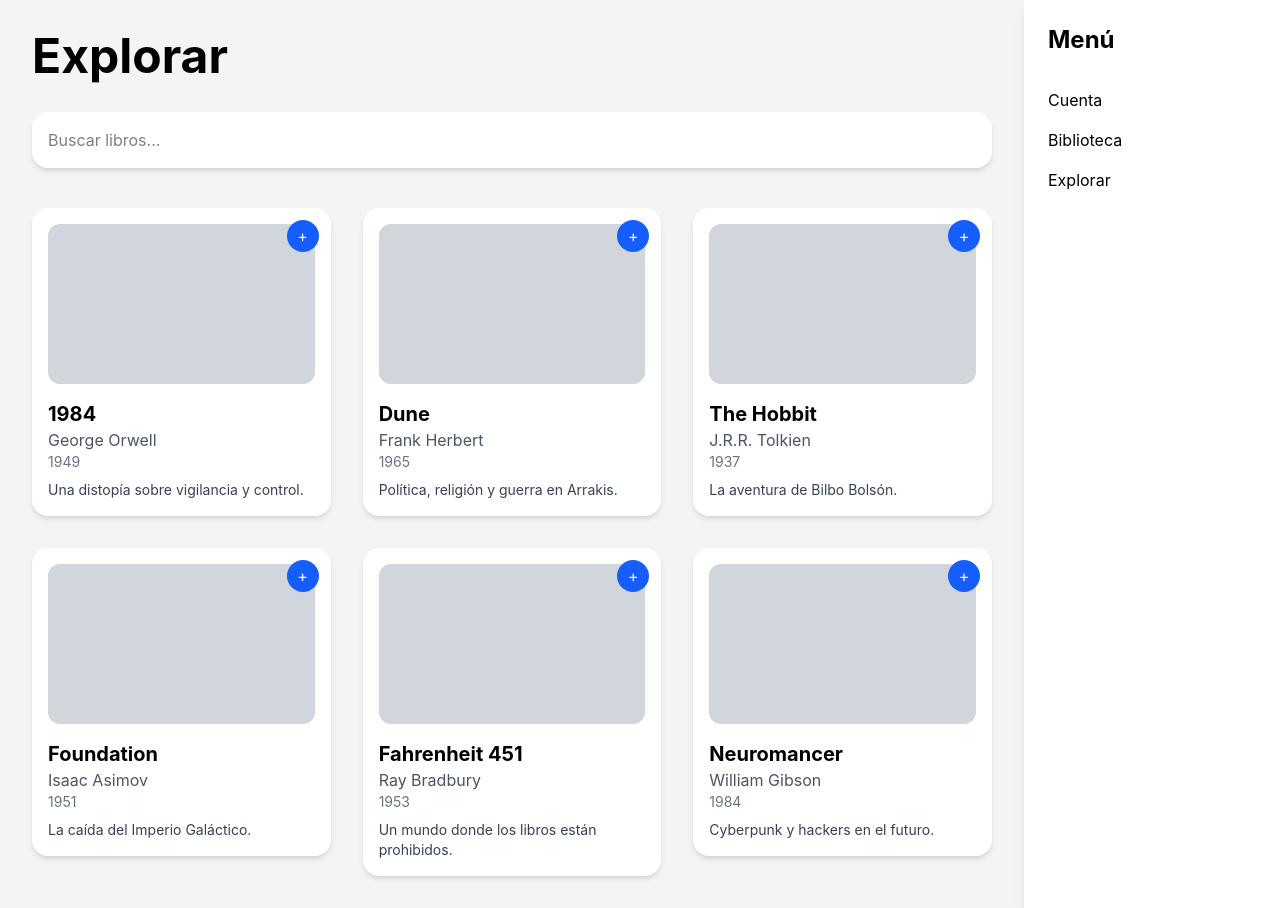
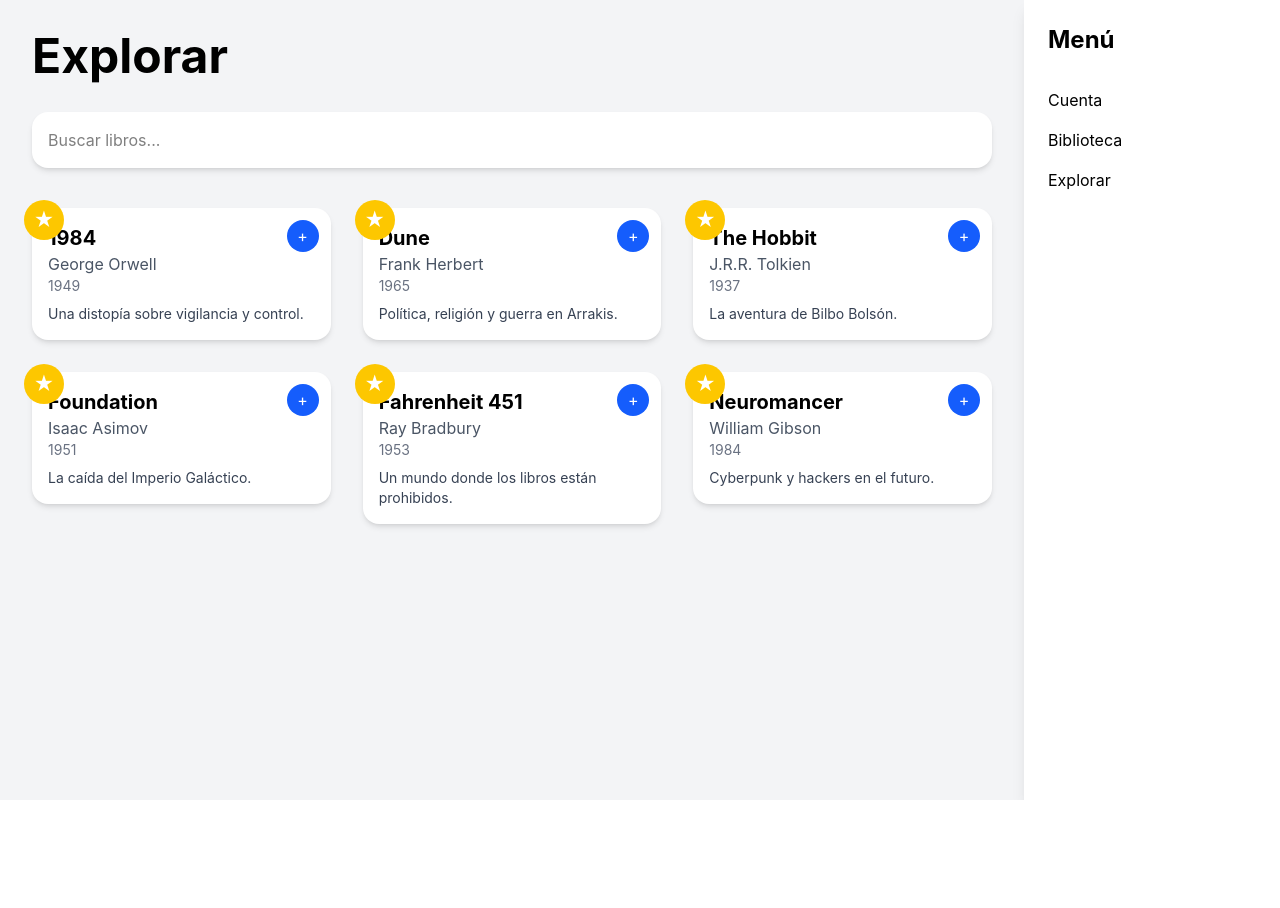
Before and after one commit to Leo141592/BibliotecaFrontend, a React (Vite) app: page /explore in a window 1280 px wide. After the commit the page ends 800 px from the top, so only its background shows below. Built offline with nearby package versions, Linux system fonts and the light colour scheme.

Commit message:
Boton de favoritos

```diff
--- a/src/components/BookCard.tsx
+++ b/src/components/BookCard.tsx
@@ -6,6 +6,8 @@ type BookCardProps = {
   author: string
   year: string
   description: string
+  isFavorite?: boolean
+  onToggleFavorite?: () => void
 }
 
 function BookCard({
@@ -14,15 +16,33 @@ function BookCard({
   author,
   year,
   description,
+  isFavorite = false,
+  onToggleFavorite
 }: BookCardProps) {
 
   return (
 
+    <div className="relative">
+
+      {/* Botón favoritos */}
+      <button
+        onClick={onToggleFavorite}
+        className={`
+          absolute -top-2 -left-2 z-10
+          w-10 h-10 rounded-full
+          text-white font-bold text-xl
+          transition
+          ${isFavorite
+            ? "bg-red-500 hover:bg-red-600"
+            : "bg-yellow-400 hover:bg-yellow-500"}
+        `}
+      >
+        {isFavorite ? "−" : "★"}
+      </button>
+
       <Link to={`/books/${id}`}>
 
-      <div className="bg-white rounded-2xl shadow-md p-4 min-w-62.5 hover:scale-105 transition cursor-pointer">
-
-        <div className="h-40 bg-gray-300 rounded-xl mb-4"></div>
+        <div className="bg-white rounded-2xl shadow-md p-4 min-w-[250px] hover:scale-105 transition cursor-pointer">
 
           <h3 className="text-xl font-bold">
             {title}
@@ -44,6 +64,8 @@ function BookCard({
 
       </Link>
 
+    </div>
+
   )
 }
 
--- a/src/pages/ExplorePage.tsx
+++ b/src/pages/ExplorePage.tsx
@@ -1,5 +1,6 @@
 import BookCard from "../components/BookCard"
 import MainLayout from "../layouts/MainLayout"
+import { useState } from "react"
 
 function ExplorePage() {
 
@@ -48,6 +49,18 @@ function ExplorePage() {
     }
   ]
 
+  const [favorites, setFavorites] = useState<number[]>([])
+
+  const toggleFavorite = (id: number) => {
+
+  if (favorites.includes(id)) {
+    setFavorites(favorites.filter(bookId => bookId !== id))
+  } else {
+    setFavorites([...favorites, id])
+  }
+
+}
+
   return (
 
     <MainLayout>
@@ -83,6 +96,8 @@ function ExplorePage() {
               author={book.author}
               year={book.year}
               description={book.description}
+              isFavorite={favorites.includes(book.id)}
+              onToggleFavorite={() => toggleFavorite(book.id)}
             />
 
             <button
```
Lines whose indentation alone changed are shown as unchanged.
